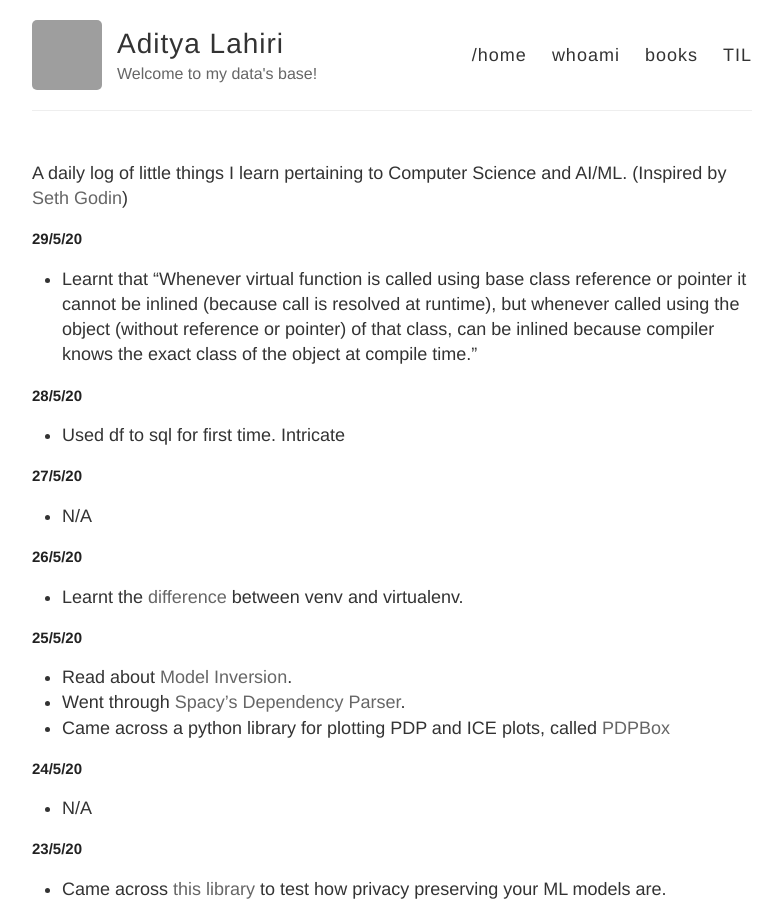
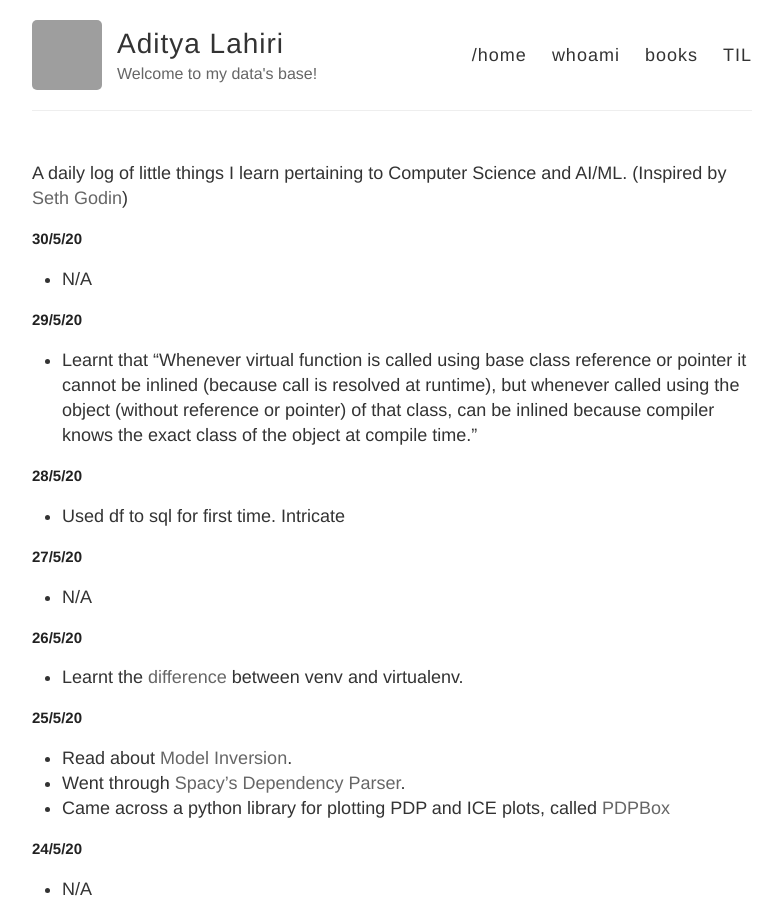
Before and after one commit to adityalahiri/adityalahiri.github.io, a Jekyll site: the page built from TIL.md, in a window 1280 px wide and 900 px high. Shown: the whole window, without its empty margins (248-1030 px from the left). Built offline with Jekyll 4.4.1, drawn with Linux system fonts in a browser that asks for light colours; our own code applies the rules of GitHub Pages for plain Markdown files; grey boxes are pictures that could not be loaded.

Commit message:
Update for 30/5/20

```diff
--- a/TIL.md
+++ b/TIL.md
@@ -1,5 +1,9 @@
 A daily log of little things I learn pertaining to Computer Science and AI/ML.
 (Inspired by [Seth Godin](https://seths.blog/))
+
+## 30/5/20
+
+* N/A
 
 ## 29/5/20
 
```
